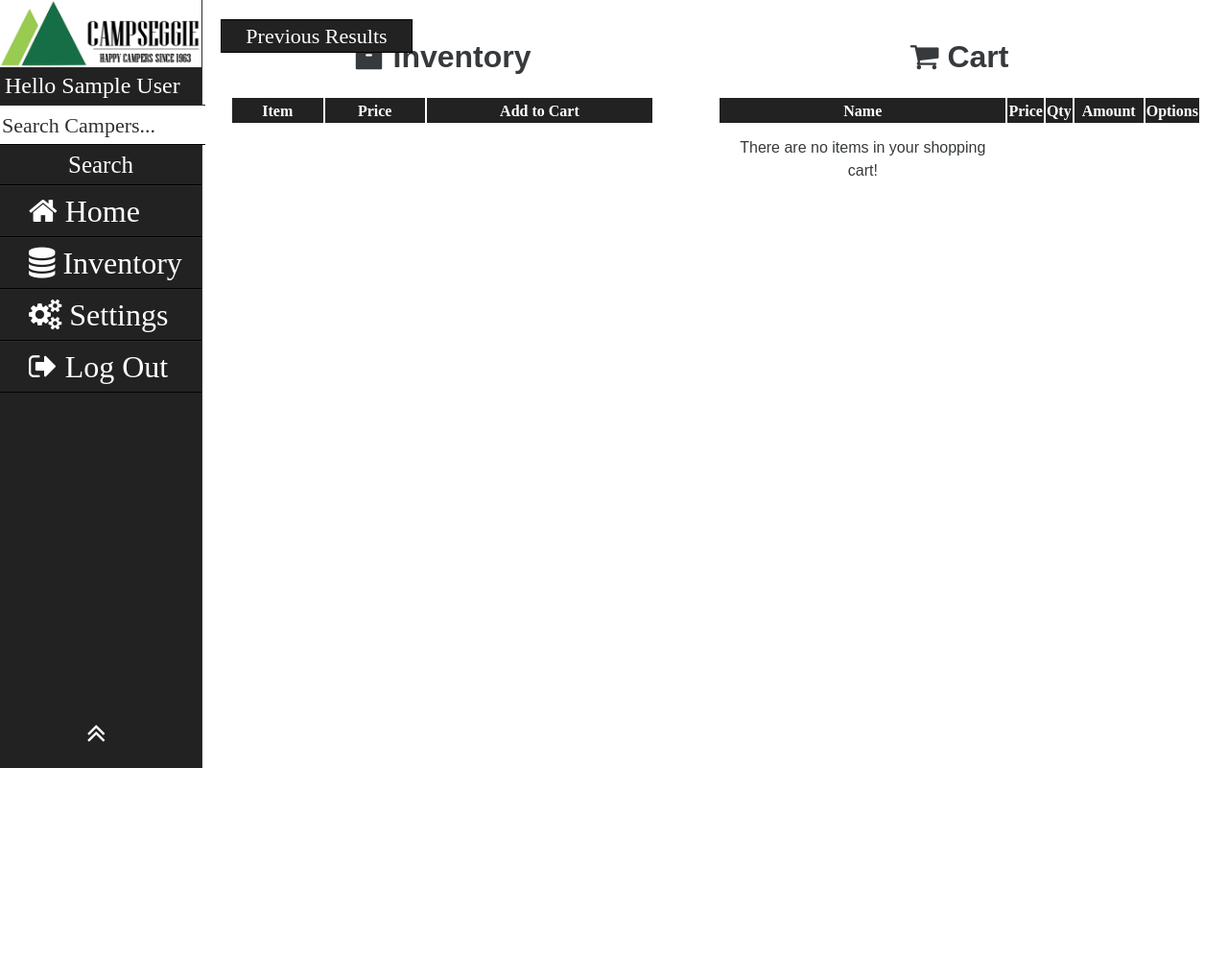
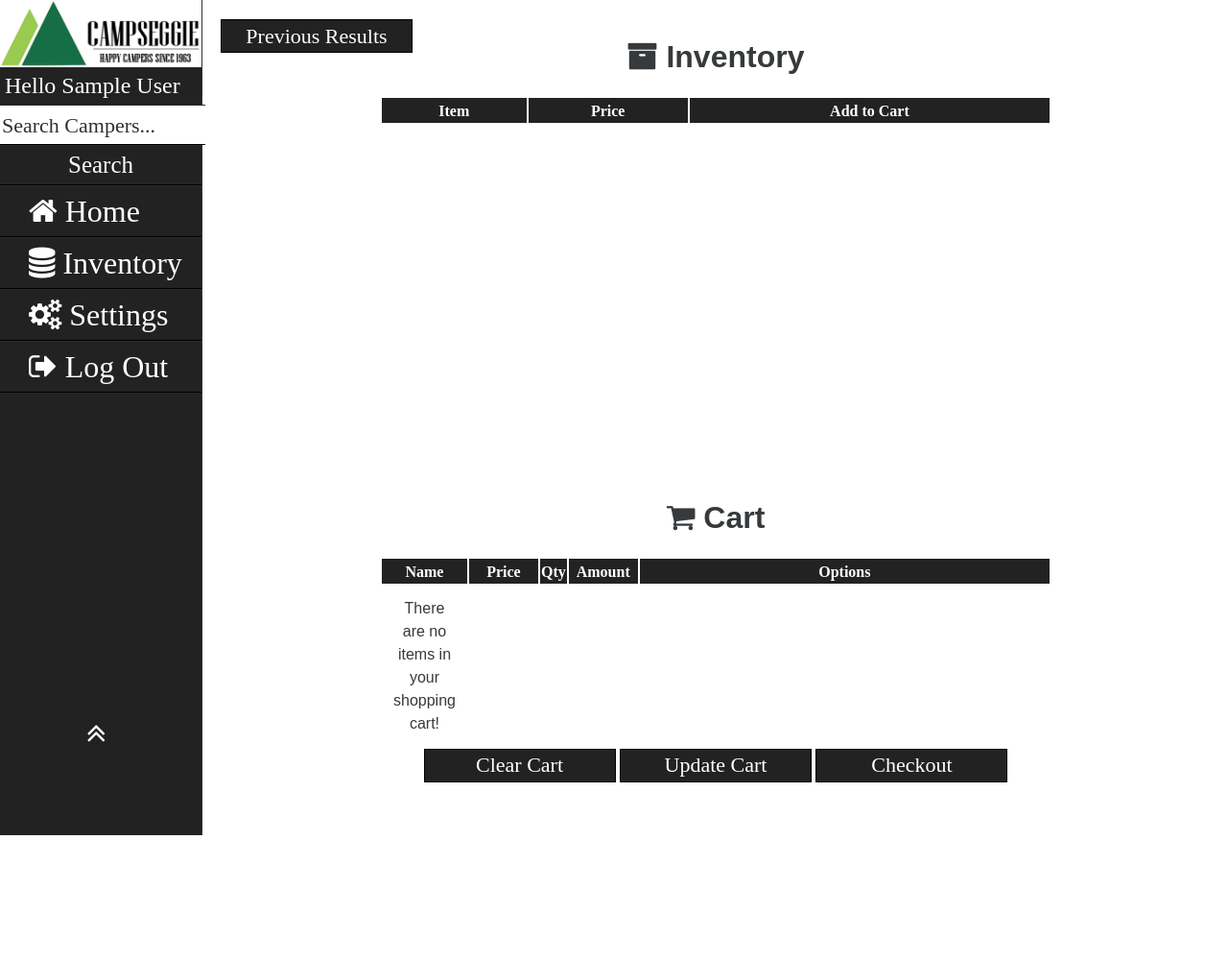
Before and after one commit to ashblanchard/OnlineCanteen-, a PHP site: page /camperProfile.php?camperid=1 in a window 1280 px wide. Shown: the whole page at 96% size. Before the commit the page ends 800 px from the top, so only its background shows below. Run offline with PHP 8.4, Linux system fonts and the light colour scheme; the visitor is signed in with stand-in values (Sample User, id 1); data that the repository does not hold is empty.

Commit message:
styles and tables

```diff
--- a/project/MyphpProject/camperProfile.php
+++ b/project/MyphpProject/camperProfile.php
@@ -221,6 +221,7 @@ if (isset($_REQUEST['command2']) && $_REQUEST['command2'] == 'delete' && $_REQUE
             <!--Shopping Cart==========================================================================================-->
             <div id="camperProfileCart">
                 <h1><i class="fa fa-shopping-cart fa-1x" aria-hidden="true"></i> Cart</h1>
+                <div id="camperProfileCartDiv">
                     <form name="form2" method="post">
                         <input type="hidden" name="pid" />
                         <input type="hidden" name="newBalance" />
@@ -233,10 +234,10 @@ if (isset($_REQUEST['command2']) && $_REQUEST['command2'] == 'delete' && $_REQUE
                         <table id="camperProfileCartTable" class="resultsTable">
                             <tr>
                                 <th>Name</th>
-                            <th>Price</th>
+                                <th style="min-width: 70px;">Price</th>
                                 <th>Qty</th>
                                 <th style="min-width: 70px;">Amount</th>
-                            <th>Options</th>
+                                <th style="width: 100%;">Options</th>
                             </tr>
                             <?php
                             if (isset($_SESSION['cart']) && is_array($_SESSION['cart'])) {
@@ -275,17 +276,21 @@ if (isset($_REQUEST['command2']) && $_REQUEST['command2'] == 'delete' && $_REQUE
                                             $dailyAmount = number_format(SeggieDB::getInstance()->get_CamperOrder_total(), 2);
                                         ?><?php echo $dailyAmount ?></td></tr>
 
-                            <tr><td><input type="button" value="Clear Cart" onclick="clear_cart()" class="button"></td><tab></tab>
-                            <td><input type="button" value="Update Cart" onclick="update_cart()" class="button"></td>
+<!--                                <tr><td></td><tab></tab>
                                 <td></td>
+                                <td colspan="3"></td>
                                 <td></td>
-                            <td><input type="button" value="Checkout" onclick="place_order(<?php echo $personID ?>, <?php echo $dailyAmount ?>)" class="button"></td></tr>
-                        </table>
+                                <td></td></tr>-->
                                 <?php
                             } else
                                 echo "<tr bgColor='#FFFFFF'><td>There are no items in your shopping cart!</td>";
                             ?>
+                        </table>
+                        <input type="button" value="Clear Cart" onclick="clear_cart()" class="button">
+                        <input type="button" value="Update Cart" onclick="update_cart()" class="button">
+                        <input type="button" value="Checkout" onclick="place_order(<?php echo $personID ?>, <?php echo $dailyAmount ?>)" class="button">
                     </form>
+                </div>
             </div>
 
         </div>
--- a/project/MyphpProject/inventoryPage.php
+++ b/project/MyphpProject/inventoryPage.php
@@ -4,7 +4,7 @@ session_start();
 <?php
 if (!($_SESSION['LoggedIn'] == 1))
     header("Location: index.php");
-    ?>
+?>
 
 <!DOCTYPE html>
 <html>
@@ -169,7 +169,7 @@ if (!($_SESSION['LoggedIn'] == 1))
                             <form name="deleteItem" id="deleteItemForm" action="deleteItem.php" method="POST">
                                 <input type="hidden" name="currentItemID" value="<?php echo $currentItemID; ?>"/>
                                 <input type="hidden" name="deleteCommand"/>
-                                <input type="button" name="deleteItem" id="deleteItem" value="Delete" onclick='del()'/>
+                                <input type="button" name="deleteItem" id="deleteItem" value="Delete" onclick="del(<?php echo $currentItemID; ?>)"/>
                             </form>
                         </td>
                         <?php
--- a/project/MyphpProject/settingsPage.php
+++ b/project/MyphpProject/settingsPage.php
@@ -303,10 +303,10 @@ if (isset($_POST["submitStaff"])) {
                                 </form>
                             </td>
                             <td>
-                                <form name="deletePerson" id="deleteStaffForm" action="deleteStaff.php" method="POST">
+                                <form name="deleteStaffForm" id="deleteStaffForm" action="deleteStaff.php" method="POST">
                                     <input type="hidden" name="currentID" value="<?php echo $currentID; ?>"/>
                                     <input type="hidden" name="deleteCommand"/>
-                                    <input type="button" name="deleteStaff" id="deleteStaff" value="Delete" onclick="deletestaff_confirm()">
+                                    <input type="button" name="deleteStaff" id="deleteStaff" value="Delete" onclick="deletestaff_confirm(<?php echo $currentID; ?>)">
                                 </form>
                             </td>
                             <?php
@@ -353,7 +353,7 @@ if (isset($_POST["submitStaff"])) {
                                 <form name="deletePerson" id="deleteCamperForm" action="deleteCamper.php" method="POST">
                                     <input type="hidden" name="currentID" value="<?php echo $currentID; ?>"/>
                                     <input type="hidden" name="deleteCommand"/>
-                                    <input type="button" name="deleteCamper" id="deleteCamper" value="Delete" onclick="deletecamper_confirm()">
+                                    <input type="button" name="deleteCamper" id="deleteCamper" value="Delete" onclick="deletecamper_confirm(<?php echo $currentID; ?>)">
                                 </form>
                             </td>
                             <?php
--- a/project/MyphpProject/styles.css
+++ b/project/MyphpProject/styles.css
@@ -593,39 +593,42 @@ settings page as well*/
     height:100px;
 }
 /*--------------------------------------------------------------Camper Profile*/
-#camperProfileCart{
-    display: inline-block;
-    vertical-align: top;
-    width: 49%;
-    margin-left: 6%;
+#camperProfile{
+    width: 100%;
+    text-align: center;
+    overflow: auto;
 }
 #camperProfileInventory{
     display: inline-block;
     vertical-align: top;
-    width: 43%;
+    width: 70%;
+    max-width: 700px;
+}
+#camperProfileInventoryTable{
+    width: 100%;
+    padding: 0;
+}
+#camperProfileInventoryTableDiv{
+    display: block;
+    overflow-y: scroll;
+    height: 400px;
+}
+#camperProfileCart{
+    display: inline-block;
+    vertical-align: top;
+    width: 70%;
+    max-width: 700px;
 }
 #camperProfileCartTable{
     width: 100%;
     padding: 0;
 }
-#camperProfileInventoryTable{
-    width: 100%;
-    padding: 0;
-}
-#camperProfile{
-    overflow: hidden;
-    min-width: 1000px;
+#camperProfileCartDiv{
+    display: block;
+    height: 400px;
 }
 #camperProfileBackButton{
     position: absolute;
     top: 20px;
     left: 230px;
 }
-#camperProfileInventoryHead{
-
-}
-#camperProfileInventoryTableDiv{
-    display: block;
-    overflow-y: scroll;
-    height: 400px;
-}
```
Also changed, not shown: project/MyphpProject/scripts.js (+18 -23 lines), 1 other file. Lines whose indentation alone changed are shown as unchanged.
